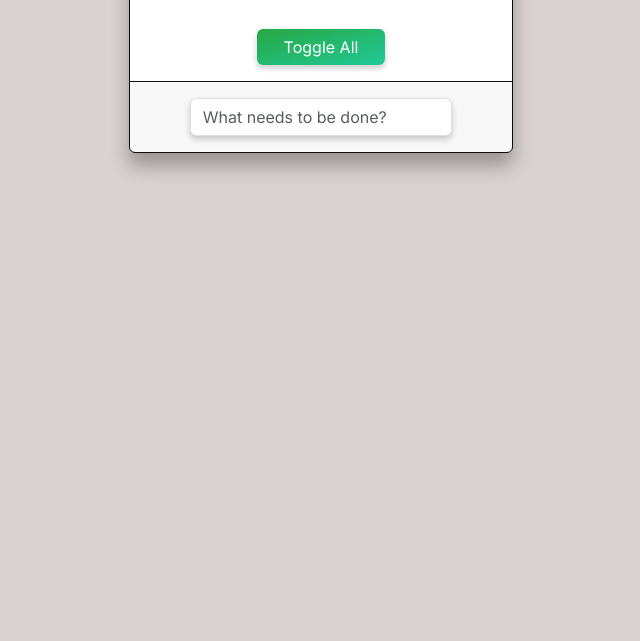
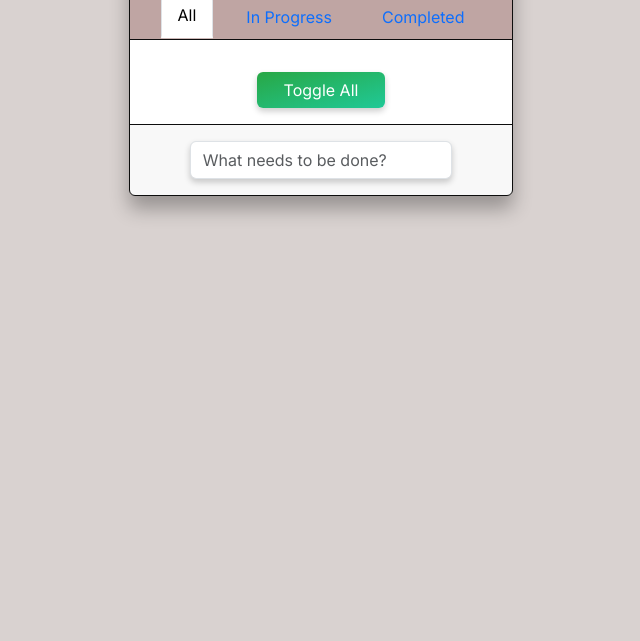
Before and after one commit to spencerjstewart/todos, a website built with webpack: page index.html in a window 1280 px wide. Shown: the part 159-800 px from the top of the page, without its empty margins (319-959 px from the left). Built offline with nearby package versions, Linux system fonts and the light colour scheme.

Commit message:
style: add hover and active styling to nav tabs (#52)

```diff
--- a/css/styles.css
+++ b/css/styles.css
@@ -142,3 +142,31 @@ body {
   transform: translateY(-0.1rem);
   box-shadow: 0 0.4rem 0.6rem rgba(0, 0, 0, 0.2);
 }
+
+.nav-tabs {
+  display: flex;
+  justify-content: center;
+  margin-top: 1rem;
+}
+
+.nav-item {
+  margin: 0 0.5rem;
+}
+
+.nav-item>a:hover {
+  transform: translateY(-0.1rem);
+  cursor: pointer;
+  color: var(--color-main);
+  background-color: var(--color-dark-accent);
+  box-shadow: 0 0.2rem 0.4rem rgba(0, 0, 0, 0.2);
+}
+
+.nav-item>a:active {
+  transform: translateY(0.05rem);
+  box-shadow: 0 0.1rem 0.2rem rgba(0, 0, 0, 0.2);
+}
+
+.nav-item>a.active {
+  border-bottom: 0.2rem solid var(--color-dark-shade);
+  transform: translateY(-0.1rem);
+}
--- a/index.html
+++ b/index.html
@@ -19,6 +19,17 @@
       <section class="todo-card card">
         <header class="todo-card__header card-header">
           <h1>todos</h1>
+          <ul class="nav nav-tabs card-header-tabs">
+            <li class="nav-item">
+              <a class="nav-link active" data-filter="all" href="#">All</a>
+            </li>
+            <li class="nav-item">
+              <a class="nav-link" data-filter="incomplete" href="#">In Progress</a>
+            </li>
+            <li class="nav-item">
+              <a class="nav-link" data-filter="completed" href="#">Completed</a>
+            </li>
+          </ul>
         </header>
         <article class="todo-card__body card-body">
           <ul class="todo-list list-group list-group-flush"></ul>
```
